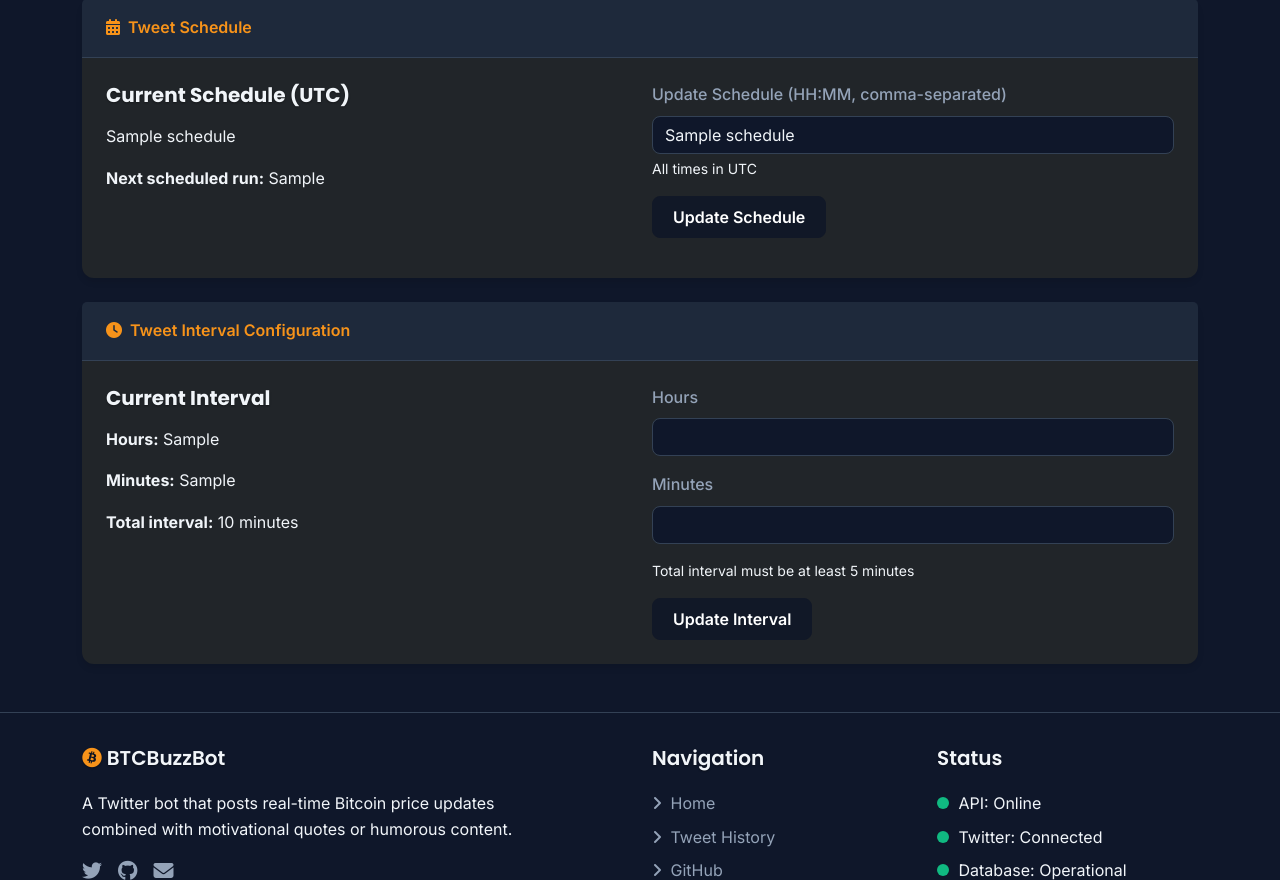
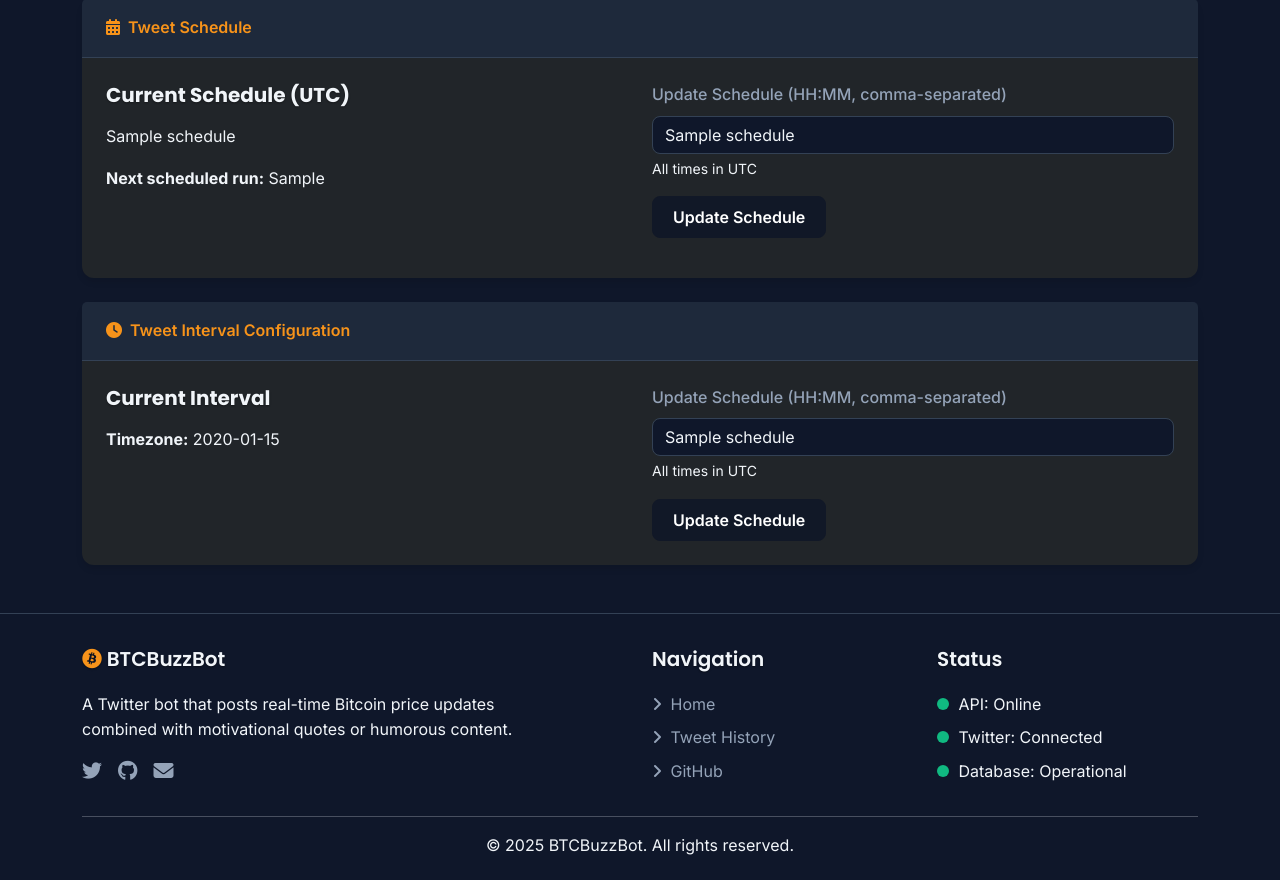
Before and after one commit to DITreneris/btcbuzzbot, a Flask app: template templates/admin.html in a window 1280 px wide. Shown: the part 1660-2540 px from the top of the page. After the commit the page ends 2515 px from the top, so only its background shows below. Run offline with Flask 3, Linux system fonts and the light colour scheme; the template is opened without the code that fills it: most values are stand-ins (such as "Sample title", 1, 10 or a date in 2020); some libraries are stand-ins or nearby versions.

Commit message:
Update web interface with modernized design

```diff
--- a/app.py
+++ b/app.py
@@ -392,11 +392,16 @@ def get_basic_stats():
         param_placeholder = "%s" if IS_POSTGRES else "?"
 
         cursor.execute('SELECT COUNT(*) FROM posts')
-        total_posts = cursor.fetchone()[0]
+        total_posts_result = cursor.fetchone()
+        total_posts = total_posts_result['count'] if total_posts_result else 0
+
         cursor.execute('SELECT COUNT(*) FROM quotes')
-        total_quotes = cursor.fetchone()[0]
+        total_quotes_result = cursor.fetchone()
+        total_quotes = total_quotes_result['count'] if total_quotes_result else 0
+
         cursor.execute('SELECT COUNT(*) FROM jokes')
-        total_jokes = cursor.fetchone()[0]
+        total_jokes_result = cursor.fetchone()
+        total_jokes = total_jokes_result['count'] if total_jokes_result else 0
 
         # Average engagement
         cursor.execute('SELECT AVG(likes) FROM posts')
@@ -405,7 +410,11 @@ def get_basic_stats():
 
         cursor.execute('SELECT AVG(retweets) FROM posts')
         avg_retweets_result = cursor.fetchone()
-        avg_retweets = avg_retweets_result[0] if avg_retweets_result and avg_retweets_result[0] is not None else 0
+        avg_retweets = 0
+        if avg_retweets_result:
+            avg_retweets_val = avg_retweets_result[0] if not IS_POSTGRES else avg_retweets_result.get('avg')
+            if avg_retweets_val is not None:
+                avg_retweets = avg_retweets_val
 
         # Most recent price
         cursor.execute('SELECT * FROM prices ORDER BY timestamp DESC LIMIT 1')
--- a/templates/admin.html
+++ b/templates/admin.html
@@ -307,24 +307,17 @@
         <div class="row">
             <div class="col-md-6">
                 <h5>Current Interval</h5>
-                <p><strong>Hours:</strong> {{ schedule.interval_hours }}</p>
-                <p><strong>Minutes:</strong> {{ schedule.interval_minutes }}</p>
-                <p><strong>Total interval:</strong> {{ schedule.interval_hours * 60 + schedule.interval_minutes }} minutes</p>
+                <p><strong>Timezone:</strong> {{ schedule.timezone }}</p>
             </div>
             <div class="col-md-6">
                 <form action="{{ url_for('update_schedule') }}" method="post">
                     <div class="mb-3">
-                        <label for="interval_hours" class="form-label">Hours</label>
-                        <input type="number" class="form-control" id="interval_hours" name="interval_hours"
-                               value="{{ schedule.interval_hours }}" min="0" max="24">
+                        <label for="schedule" class="form-label">Update Schedule (HH:MM, comma-separated)</label>
+                        <input type="text" class="form-control" id="schedule" name="schedule"
+                               value="{{ schedule }}" placeholder="08:00, 12:00, 16:00, 20:00">
+                        <div class="form-text text-light">All times in UTC</div>
                     </div>
-                    <div class="mb-3">
-                        <label for="interval_minutes" class="form-label">Minutes</label>
-                        <input type="number" class="form-control" id="interval_minutes" name="interval_minutes"
-                               value="{{ schedule.interval_minutes }}" min="0" max="59">
-                    </div>
-                    <div class="form-text text-light mb-3">Total interval must be at least 5 minutes</div>
-                    <button type="submit" class="btn btn-primary">Update Interval</button>
+                    <button type="submit" class="btn btn-primary">Update Schedule</button>
                 </form>
             </div>
         </div>
```
